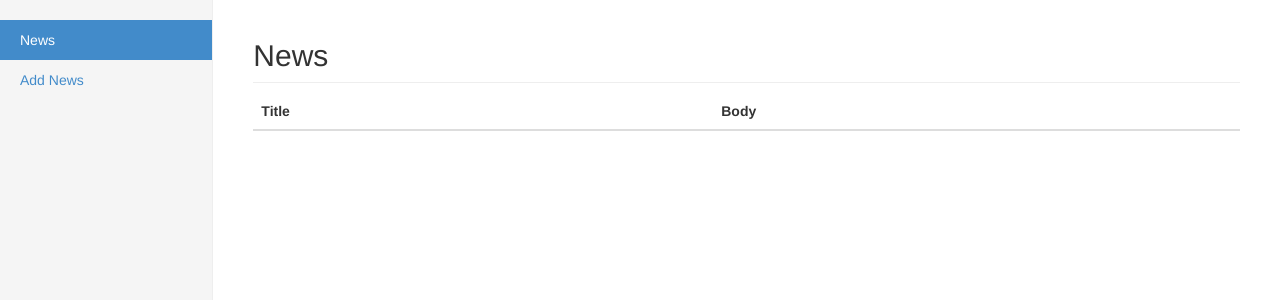
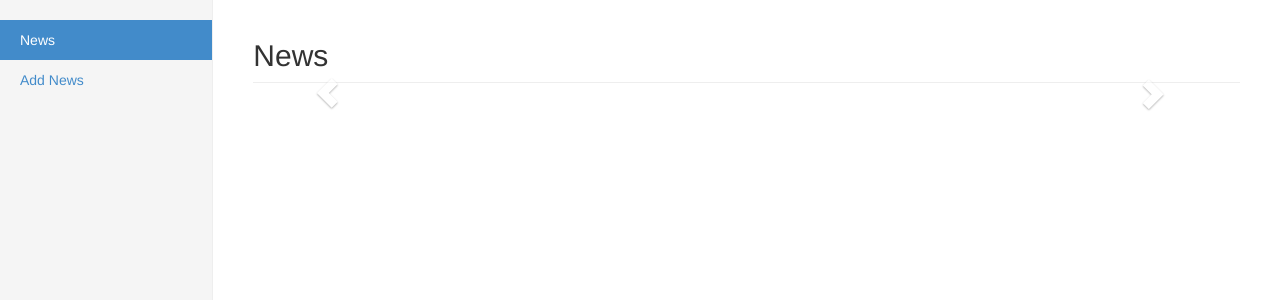
Before and after one commit to quiquep/testci, a CodeIgniter app: page /testci/index.php/news/index in a window 1280 px wide. Shown: the part 51-351 px from the top of the page. Run offline with CodeIgniter, Linux system fonts and the light colour scheme; lists and menus that the app fills with data are empty.

Commit message:
Added Carousel in News

```diff
--- a/application/views/news/list.php
+++ b/application/views/news/list.php
@@ -41,27 +41,45 @@
         <div class="col-sm-9 col-sm-offset-3 col-md-10 col-md-offset-2 main">
 
           <h2 class="sub-header">News</h2>
-          <div class="table-responsive">
-            <table class="table table-striped">
-              <thead>
-                <tr>
-                  <th>Title</th>
-                  <th>Body</th>
-                </tr>
-              </thead>
-              <tbody>
-      				<?php foreach ($news as $element) {?>
-                <tr>
-                  <td><?php echo $element->title; ?></td>
-                  <td><?php echo $element->body; ?></td>
-                </tr>
-      				<?php } ?>
-              </tbody>
-            </table>
+
+          <div id="myCarousel" class="carousel slide" data-ride="carousel">
+            <ol class="carousel-indicators">
+              <?php foreach ($news as $key=>$value) {
+                if ( $key == 0 ){?>
+                  <li data-target="#myCarousel" data-slide-to="<?php echo $key; ?>" class="active"></li>
+                <?php } else {?>
+                  <li data-target="#myCarousel" data-slide-to="<?php echo $key; ?>"></li>
+                <?php } ?>
+              <?php } ?>
+            </ol>
+
+            <!-- Wrapper for slides -->
+            <div class="carousel-inner">
+              <?php foreach ($news as $key=>$value) {
+                if ( $key == 0 ){?>
+                  <div class="item active">
+                <?php } else {?>
+                  <div class="item">
+                <?php } ?>
+                  <img src="<?php echo base_url('/assets/images/bg.jpg'); ?>">
+                  <div class="carousel-caption">
+                      <h3><?php echo $value->title; ?></h3>
+                      <p><?php echo $value->body; ?></p>
+                  </div>
+              </div>
+              <?php } ?>
+            </div>
+
+            <!-- Controls -->
+            <a class="left carousel-control" href="#myCarousel" data-slide="prev">
+              <span class="glyphicon glyphicon-chevron-left"></span>
+            </a>
+            <a class="right carousel-control" href="#myCarousel" data-slide="next">
+              <span class="glyphicon glyphicon-chevron-right"></span>
+            </a>
           </div>
         </div>
 
       </div>
-
     </div>
 <?php $this->load->view('include/footer');?>
```
